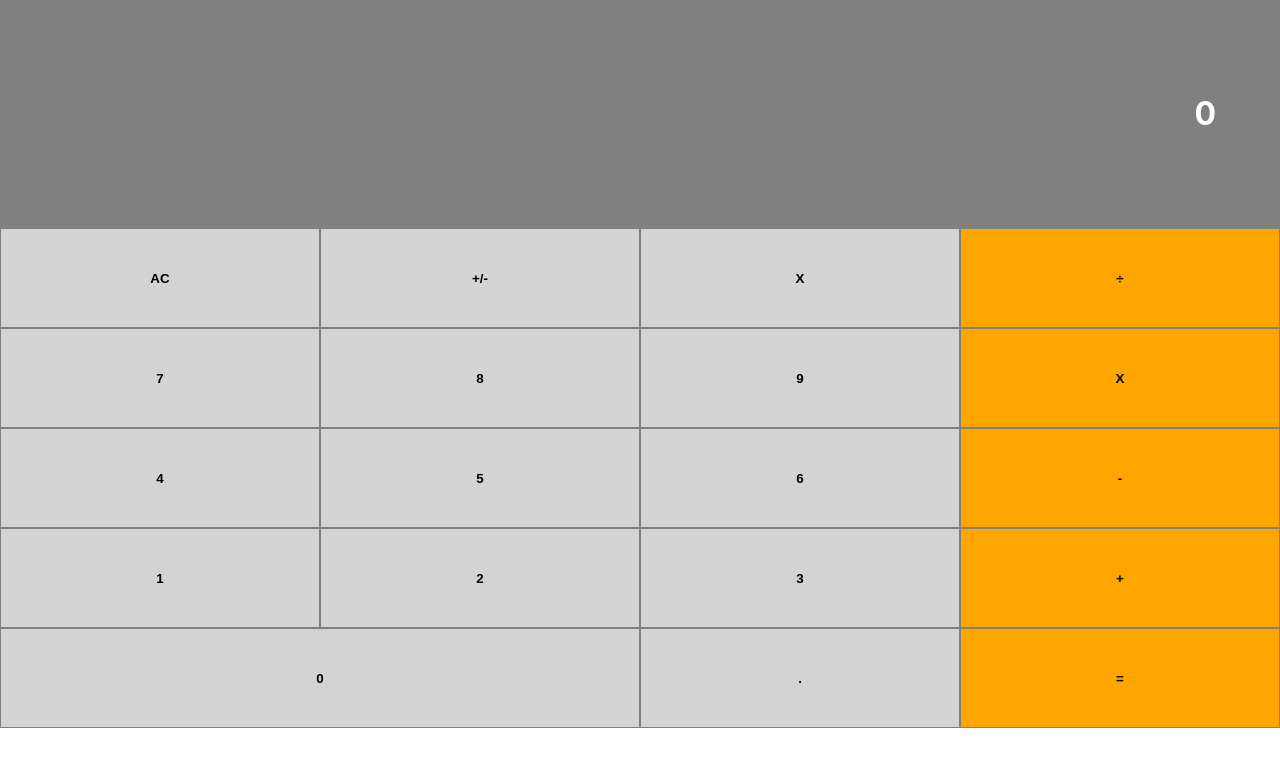
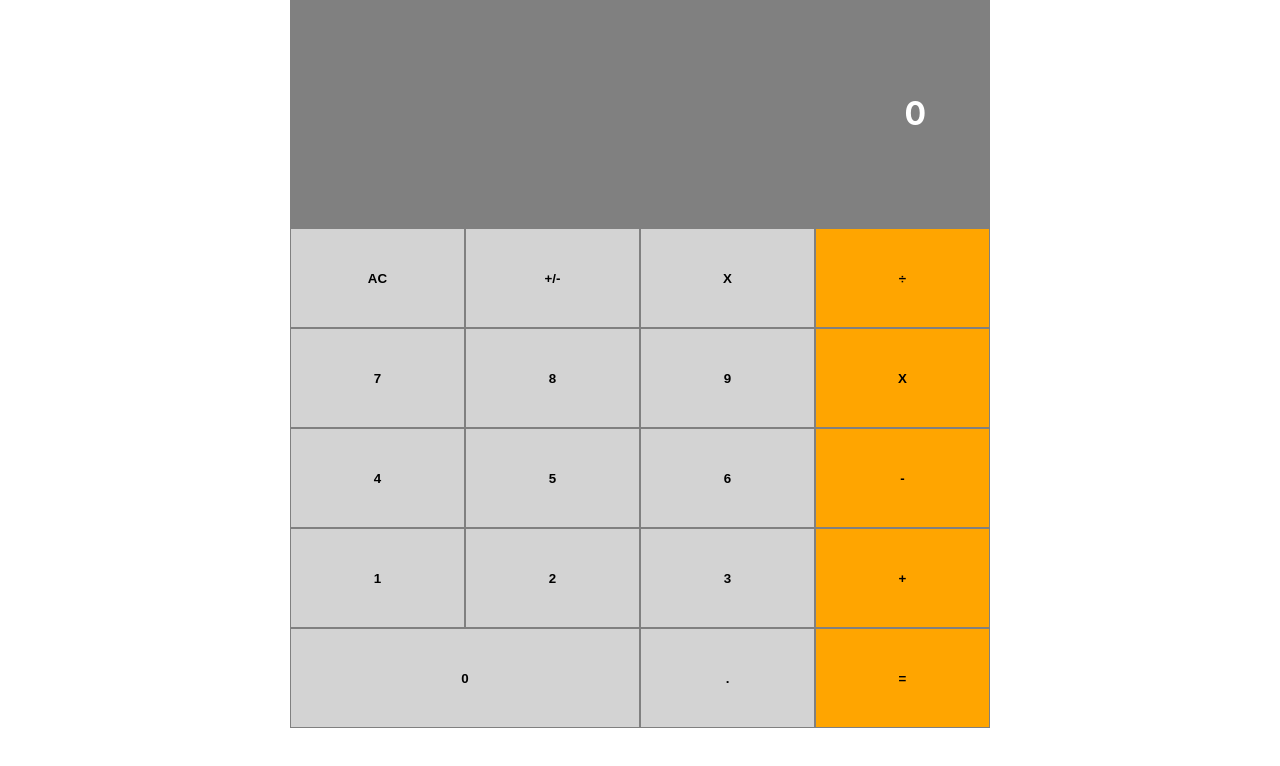
Before and after one commit to wathigo/Calculator, a React (Create React App) app: page / in a window 1280 px wide. Shown: the top 766 px of the page. Built offline with nearby package versions, Linux system fonts and the light colour scheme.

Commit message:
Add display flex to App and display components, fix the width issue

```diff
--- a/src/components/App.css
+++ b/src/components/App.css
@@ -1,4 +1,4 @@
-.app{
+.App{
   width: 700px;
   margin: 0 auto;
 }
@@ -21,7 +21,7 @@
   width: 25%;
 }
 
-.button-panel{
+.button-panel, .App, .display{
   display: flex;
   flex-direction: column;
 }
```
